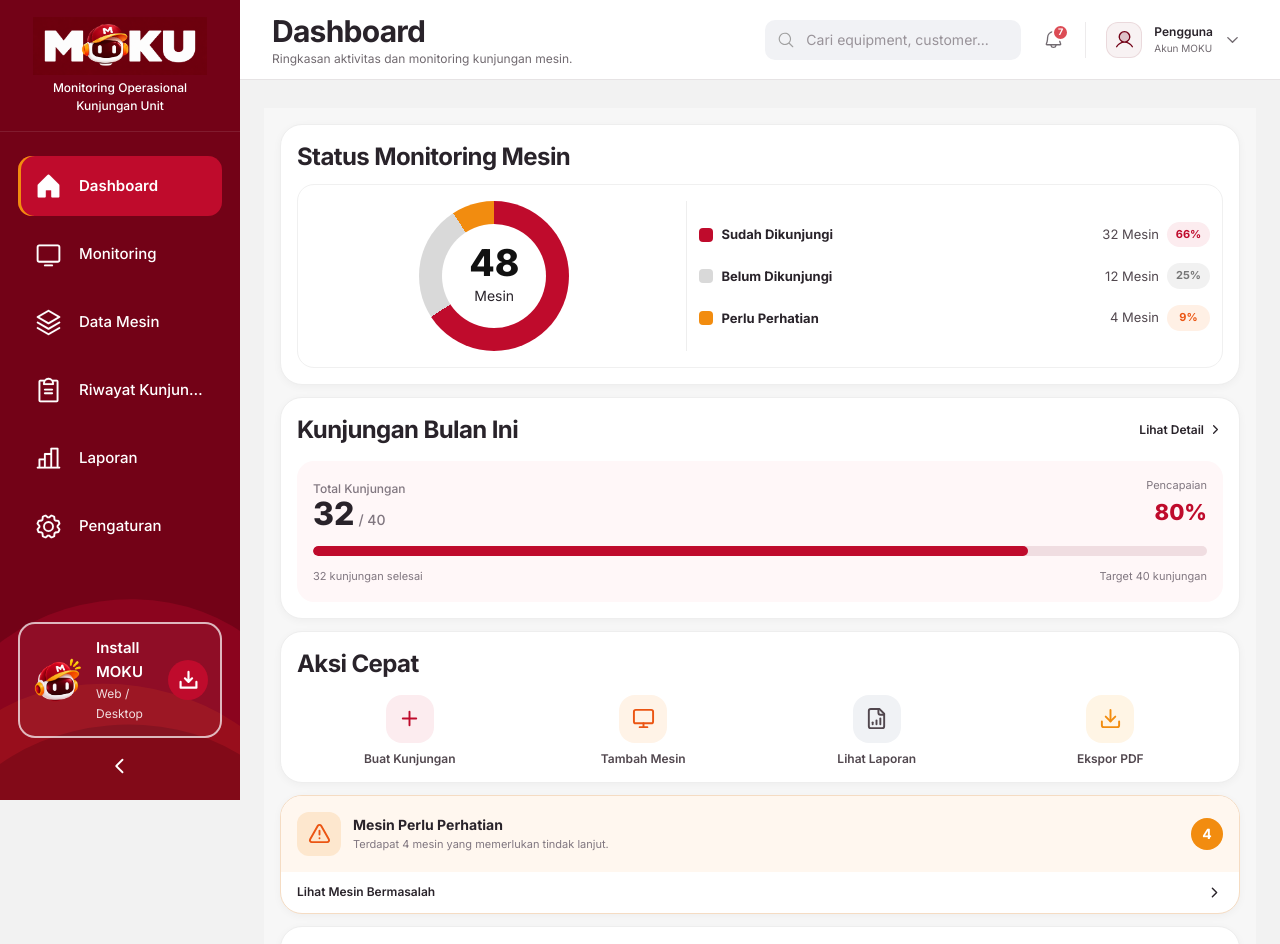
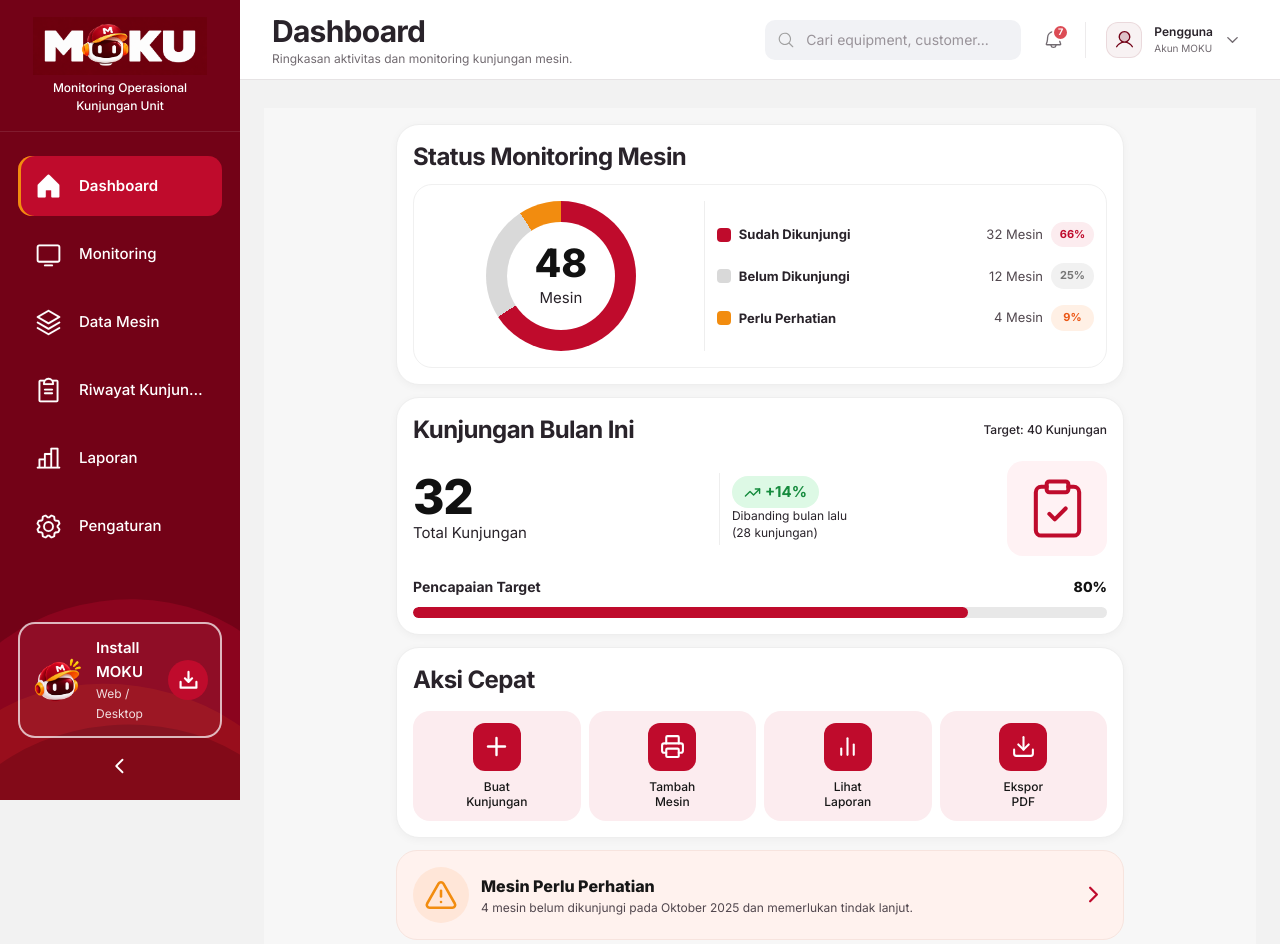
Before and after one commit to irwanfuzi/Moku-app, a Next.js app: page / in a window 1280 px wide. Shown: the top 944 px of the page. Built offline with nearby package versions, Linux system fonts and the light colour scheme.

Commit message:
Update page.tsx

```diff
--- a/src/app/page.tsx
+++ b/src/app/page.tsx
@@ -1,11 +1,12 @@
 "use client";
 
 import Link from "next/link";
-import { useState } from "react";
+import { useState, type ReactNode } from "react";
 import {
   AlertTriangle,
   Bell,
   CalendarDays,
+  ChartNoAxesColumn,
   Check,
   CheckCircle2,
   ChevronDown,
@@ -13,16 +14,20 @@ import {
   Clock3,
   Download,
   FileBarChart,
+  Layers3,
   Monitor,
   Plus,
   Printer,
+  UserRound,
   X,
+  TrendingUp,
+  ClipboardCheck,
 } from "lucide-react";
 
 import { useAppLayout } from "@/components/layout/app-shell";
 
 /* =========================================================
-   DASHBOARD PREVIEW DATA
+   DUMMY DATA
 ========================================================= */
 
 const monitoringData = [
@@ -85,10 +90,10 @@ const months = [
 function SectionTitle({
   children,
 }: {
-  children: React.ReactNode;
+  children: ReactNode;
 }) {
   return (
-    <h2 className="text-[17px] font-bold tracking-tight text-[#29232A]">
+    <h2 className="text-[19px] font-bold tracking-tight text-[#171717]">
       {children}
     </h2>
   );
@@ -116,24 +121,23 @@ export default function DashboardPage() {
     <main className="min-h-dvh w-full overflow-x-hidden bg-[#F7F7F7] pb-5">
 
       {/* ===================================================
-          MOBILE HEADER
-          MOBILE WEB & PWA ONLY
+          MOBILE / PWA HEADER
       =================================================== */}
 
       {showMobileHeader && (
-        <header className="relative overflow-visible bg-[#730217] px-5 pb-7 pt-[max(18px,env(safe-area-inset-top))] text-white">
+        <header className="relative isolate overflow-visible bg-[#730217] px-5 pb-8 pt-[max(22px,env(safe-area-inset-top))] text-white">
 
-          {/* BACKGROUND DECORATION */}
+          {/* HEADER DECORATION */}
 
-          <div className="pointer-events-none absolute -right-16 top-28 h-48 w-48 rounded-full bg-[#BF0B2C]/40" />
+          <div className="pointer-events-none absolute -right-16 top-24 h-56 w-56 rounded-full bg-[#BF0B2C]/45" />
 
-          <div className="pointer-events-none absolute -left-20 top-52 h-48 w-72 rounded-full bg-[#BF0B2C]/30" />
+          <div className="pointer-events-none absolute -left-24 top-48 h-52 w-64 rounded-full bg-[#BF0B2C]/30" />
 
-          <div className="pointer-events-none absolute -right-10 bottom-0 h-32 w-64 rounded-full bg-[#BF0B2C]/30" />
+          <div className="pointer-events-none absolute -right-12 bottom-0 h-36 w-56 rounded-full bg-[#BF0B2C]/35" />
 
           <div className="relative z-10">
 
-            {/* BRAND HEADER */}
+            {/* BRAND */}
 
             <div className="flex items-center justify-between">
 
@@ -142,23 +146,27 @@ export default function DashboardPage() {
                 aria-label="MOKU Dashboard"
                 className="flex items-center"
               >
-                <div className="flex items-center gap-1">
+                <div className="flex items-center gap-0.5">
 
-                  <span className="text-[35px] font-extrabold tracking-[-2px] text-white">
+                  <span className="text-[38px] font-extrabold tracking-[-3px]">
                     M
                   </span>
 
-                  <span className="relative flex h-9 w-9 items-center justify-center rounded-full border-[3px] border-[#F28C0F] bg-[#BF0B2C]">
-                    <span className="text-[17px] font-extrabold text-white">
+                  {/* TEMPORARY MASCOT PLACEHOLDER */}
+
+                  <span className="relative flex h-10 w-10 items-center justify-center rounded-full border-[3px] border-[#F28C0F] bg-[#BF0B2C]">
+
+                    <span className="absolute top-0.5 text-[10px] font-bold text-white">
                       M
                     </span>
 
-                    <span className="absolute bottom-1 h-3 w-5 rounded-full bg-[#360107]" />
+                    <span className="absolute bottom-1 h-4 w-6 rounded-full bg-[#360107]" />
 
-                    <span className="absolute bottom-[9px] h-1 w-2 rounded-full bg-white" />
+                    <span className="absolute bottom-[9px] h-1.5 w-3 rounded-full bg-white" />
+
                   </span>
 
-                  <span className="text-[35px] font-extrabold tracking-[-2px] text-white">
+                  <span className="text-[38px] font-extrabold tracking-[-3px]">
                     KU
                   </span>
 
@@ -178,7 +186,7 @@ export default function DashboardPage() {
                   aria-expanded={showNotifications}
                   className="relative flex h-11 w-11 items-center justify-center rounded-full text-white"
                 >
-                  <Bell size={25} strokeWidth={1.8} />
+                  <Bell size={26} strokeWidth={1.8} />
 
                   <span className="absolute right-1 top-1 h-3 w-3 rounded-full border-2 border-[#730217] bg-[#F28C0F]" />
                 </button>
@@ -207,7 +215,7 @@ export default function DashboardPage() {
                     <div className="flex gap-3 border-t border-[#F0E9ED] py-3">
 
                       <AlertTriangle
-                        size={19}
+                        size={20}
                         className="shrink-0 text-[#F28C0F]"
                       />
 
@@ -244,11 +252,11 @@ export default function DashboardPage() {
 
             <div className="mt-7">
 
-              <p className="text-[25px] font-bold leading-tight tracking-tight">
-                Halo, Pengguna
+              <p className="text-[26px] font-bold leading-tight tracking-tight">
+                Halo, Budi Santoso
               </p>
 
-              <p className="mt-2 text-[14px] leading-relaxed text-white/85">
+              <p className="mt-1 text-[14px] leading-relaxed text-white/90">
                 Berikut ringkasan operasional kunjungan unit.
               </p>
 
@@ -264,24 +272,21 @@ export default function DashboardPage() {
                   setShowMonthPicker(!showMonthPicker)
                 }
                 aria-expanded={showMonthPicker}
-                className="flex h-12 min-w-[220px] items-center gap-3 rounded-full bg-white px-4 text-[#171717]"
+                className="flex h-[50px] min-w-[235px] items-center gap-3 rounded-full bg-white px-4 text-[#171717]"
               >
 
-                <CalendarDays
-                  size={21}
-                  strokeWidth={2.2}
-                />
+                <CalendarDays size={23} />
 
                 <span className="flex-1 text-left text-[15px] font-bold">
                   {selectedMonth}
                 </span>
 
-                <ChevronDown size={19} />
+                <ChevronDown size={20} />
 
               </button>
 
               {showMonthPicker && (
-                <div className="absolute left-0 top-[54px] z-50 w-[240px] overflow-hidden rounded-xl border border-[#EEE7EB] bg-white py-2 text-[#29232A] shadow-lg">
+                <div className="absolute left-0 top-[56px] z-50 w-[245px] overflow-hidden rounded-xl border border-[#EEE7EB] bg-white py-2 text-[#29232A] shadow-lg">
 
                   <p className="px-4 py-2 text-xs font-semibold text-[#817780]">
                     Pilih Periode
@@ -301,13 +306,11 @@ export default function DashboardPage() {
                           : "text-[#51474E]"
                       }`}
                     >
-
                       {month}
 
                       {selectedMonth === month && (
                         <Check size={17} />
                       )}
-
                     </button>
                   ))}
 
@@ -316,16 +319,10 @@ export default function DashboardPage() {
 
             </div>
 
-            {/* HEADER ILLUSTRATION */}
+            {/* COPIER ILLUSTRATION PLACEHOLDER */}
 
-            <div className="pointer-events-none absolute bottom-[-2px] right-0 hidden opacity-90 sm:block">
-
-              <Printer
-                size={112}
-                strokeWidth={1.2}
-                className="text-white/75"
-              />
-
+            <div className="pointer-events-none absolute bottom-[-5px] right-0 hidden text-white/75 sm:block">
+              <Printer size={115} strokeWidth={1.2} />
             </div>
 
           </div>
@@ -333,12 +330,24 @@ export default function DashboardPage() {
       )}
 
       {/* ===================================================
+          PINK HEADER TRANSITION
+      =================================================== */}
+
+      {showMobileHeader && (
+        <div className="pointer-events-none relative -mt-1 h-7 overflow-hidden">
+
+          <div className="absolute -left-10 -top-10 h-24 w-[120%] rounded-[50%] bg-[#E9A0AC]" />
+
+        </div>
+      )}
+
+      {/* ===================================================
           DASHBOARD CONTENT
       =================================================== */}
 
       <div
-        className={`relative z-10 space-y-3 px-4 ${
-          showMobileHeader ? "-mt-1" : "pt-4"
+        className={`relative z-10 mx-auto w-full max-w-[760px] space-y-3 px-4 ${
+          showMobileHeader ? "-mt-5" : "pt-4"
         }`}
       >
 
@@ -346,13 +355,13 @@ export default function DashboardPage() {
             STATUS MONITORING MESIN
         ================================================= */}
 
-        <section className="rounded-[22px] border border-[#EEEEEE] bg-white p-4 shadow-[0_2px_8px_rgba(0,0,0,0.04)]">
+        <section className="rounded-[23px] border border-[#EEEEEE] bg-white p-4 shadow-[0_2px_8px_rgba(0,0,0,0.04)]">
 
           <SectionTitle>
             Status Monitoring Mesin
           </SectionTitle>
 
-          <div className="mt-3 grid grid-cols-[0.85fr_1.15fr] items-center gap-3 rounded-[17px] border border-[#F0F0F0] px-3 py-4">
+          <div className="mt-3 grid grid-cols-[0.85fr_1.15fr] items-center gap-3 rounded-[19px] border border-[#F0F0F0] px-3 py-4">
 
             {/* DONUT */}
 
@@ -366,13 +375,13 @@ export default function DashboardPage() {
                 }}
               >
 
-                <div className="flex h-[104px] w-[104px] flex-col items-center justify-center rounded-full bg-white">
+                <div className="flex h-[108px] w-[108px] flex-col items-center justify-center rounded-full bg-white">
 
-                  <span className="text-[37px] font-extrabold leading-none text-[#111111]">
+                  <span className="text-[39px] font-extrabold leading-none text-[#111111]">
                     48
                   </span>
 
-                  <span className="mt-1 text-[14px] text-[#29232A]">
+                  <span className="mt-1 text-[15px] text-[#29232A]">
                     Mesin
                   </span>
 
@@ -436,63 +445,90 @@ export default function DashboardPage() {
             KUNJUNGAN BULAN INI
         ================================================= */}
 
-        <section className="rounded-[22px] border border-[#EEEEEE] bg-white p-4 shadow-[0_2px_8px_rgba(0,0,0,0.04)]">
+        <section className="rounded-[23px] border border-[#EEEEEE] bg-white p-4 shadow-[0_2px_8px_rgba(0,0,0,0.04)]">
 
-          <div className="flex items-center justify-between gap-3">
+          <div className="flex items-center justify-between gap-2">
 
             <SectionTitle>
               Kunjungan Bulan Ini
             </SectionTitle>
 
-            <Link
-              href="/visit-history"
-              className="flex items-center gap-1 text-xs font-semibold text-[#BF0B2C]"
-            >
-              Lihat Detail
-              <ChevronRight size={15} />
-            </Link>
+            <span className="whitespace-nowrap text-[12px] font-medium text-[#29232A]">
+              Target: 40 Kunjungan
+            </span>
 
           </div>
 
-          <div className="mt-4 rounded-[17px] bg-[#FFF7F8] p-4">
+          <div className="mt-4 grid grid-cols-[0.9fr_1.1fr] items-center gap-3">
 
-            <div className="flex items-end justify-between gap-3">
+            {/* TOTAL */}
 
-              <div>
-                <p className="text-[12px] font-medium text-[#817780]">
+            <div className="border-r border-[#EEEEEE] pr-3">
+
+              <p className="text-[48px] font-extrabold leading-none tracking-tight text-[#111111]">
+                32
+              </p>
+
+              <p className="mt-1 text-[15px] text-[#29232A]">
                 Total Kunjungan
               </p>
 
-                <p className="mt-1 text-[32px] font-extrabold leading-none text-[#29232A]">
-                  32
-                  <span className="ml-1 text-sm font-medium text-[#817780]">
-                    / 40
-                  </span>
-                </p>
             </div>
 
-              <div className="text-right">
-                <p className="text-[11px] text-[#817780]">
-                  Pencapaian
+            {/* GROWTH */}
+
+            <div className="relative flex min-w-0 items-center justify-between gap-1">
+
+              <div className="min-w-0">
+
+                <span className="inline-flex items-center gap-1 rounded-full bg-[#DDF9E5] px-3 py-1 text-[15px] font-bold text-[#168B3E]">
+                  <TrendingUp size={17} />
+                  +14%
+                </span>
+
+                <p className="mt-2 text-[12px] leading-snug text-[#29232A]">
+                  Dibanding bulan lalu
+                  <br />
+                  (28 kunjungan)
                 </p>
 
-                <p className="mt-1 text-[22px] font-extrabold text-[#BF0B2C]">
-                  80%
-                </p>
+              </div>
+
+              <div className="hidden h-[95px] w-[100px] items-center justify-center rounded-2xl bg-[#FFF2F4] sm:flex">
+                <ClipboardCheck
+                  size={65}
+                  strokeWidth={1.5}
+                  className="text-[#BF0B2C]"
+                />
               </div>
 
             </div>
 
-            <div className="mt-4 h-2.5 overflow-hidden rounded-full bg-[#F0DDE1]">
+          </div>
+
+          {/* PROGRESS */}
+
+          <div className="mt-5">
+
+            <div className="mb-2 flex items-center justify-between">
+
+              <p className="text-[14px] font-bold text-[#29232A]">
+                Pencapaian Target
+              </p>
+
+              <p className="text-[14px] font-extrabold text-[#111111]">
+                80%
+              </p>
+
+            </div>
+
+            <div className="h-[11px] overflow-hidden rounded-full bg-[#E8E8E8]">
+
               <div
                 className="h-full rounded-full bg-[#BF0B2C]"
                 style={{ width: "80%" }}
               />
-            </div>
 
-            <div className="mt-3 flex items-center justify-between text-[11px] text-[#817780]">
-              <span>32 kunjungan selesai</span>
-              <span>Target 40 kunjungan</span>
             </div>
 
           </div>
@@ -503,67 +539,71 @@ export default function DashboardPage() {
             AKSI CEPAT
         ================================================= */}
 
-        <section className="rounded-[22px] border border-[#EEEEEE] bg-white p-4 shadow-[0_2px_8px_rgba(0,0,0,0.04)]">
-
-          <div className="flex items-center justify-between">
+        <section className="rounded-[23px] border border-[#EEEEEE] bg-white p-4 shadow-[0_2px_8px_rgba(0,0,0,0.04)]">
 
           <SectionTitle>
             Aksi Cepat
           </SectionTitle>
 
-          </div>
-
           <div className="mt-4 grid grid-cols-4 gap-2">
 
             <Link
               href="/visits"
-              className="flex min-w-0 flex-col items-center gap-2 text-center"
+              className="flex min-w-0 flex-col items-center justify-center gap-2 rounded-[17px] bg-[#FCECEF] px-1 py-3 text-center"
             >
-              <span className="flex h-12 w-12 items-center justify-center rounded-2xl bg-[#FCECEF] text-[#BF0B2C]">
-                <Plus size={23} />
+              <span className="flex h-12 w-12 items-center justify-center rounded-xl bg-[#BF0B2C] text-white">
+                <Plus size={29} />
               </span>
 
-              <span className="text-[10px] font-semibold leading-tight text-[#51474E] sm:text-xs">
-                Buat Kunjungan
+              <span className="text-[12px] font-medium leading-tight text-[#171717]">
+                Buat
+                <br />
+                Kunjungan
               </span>
             </Link>
 
             <Link
               href="/equipment"
-              className="flex min-w-0 flex-col items-center gap-2 text-center"
+              className="flex min-w-0 flex-col items-center justify-center gap-2 rounded-[17px] bg-[#FCECEF] px-1 py-3 text-center"
             >
-              <span className="flex h-12 w-12 items-center justify-center rounded-2xl bg-[#FFF3E7] text-[#EB5513]">
-                <Monitor size={23} />
+              <span className="flex h-12 w-12 items-center justify-center rounded-xl bg-[#BF0B2C] text-white">
+                <Printer size={25} />
               </span>
 
-              <span className="text-[10px] font-semibold leading-tight text-[#51474E] sm:text-xs">
-                Tambah Mesin
+              <span className="text-[12px] font-medium leading-tight text-[#171717]">
+                Tambah
+                <br />
+                Mesin
               </span>
             </Link>
 
             <Link
               href="/reports"
-              className="flex min-w-0 flex-col items-center gap-2 text-center"
+              className="flex min-w-0 flex-col items-center justify-center gap-2 rounded-[17px] bg-[#FCECEF] px-1 py-3 text-center"
             >
-              <span className="flex h-12 w-12 items-center justify-center rounded-2xl bg-[#F0F2F5] text-[#51474E]">
-                <FileBarChart size={23} />
+              <span className="flex h-12 w-12 items-center justify-center rounded-xl bg-[#BF0B2C] text-white">
+                <ChartNoAxesColumn size={25} />
               </span>
 
-              <span className="text-[10px] font-semibold leading-tight text-[#51474E] sm:text-xs">
-                Lihat Laporan
+              <span className="text-[12px] font-medium leading-tight text-[#171717]">
+                Lihat
+                <br />
+                Laporan
               </span>
             </Link>
 
             <Link
               href="/reports/export"
-              className="flex min-w-0 flex-col items-center gap-2 text-center"
+              className="flex min-w-0 flex-col items-center justify-center gap-2 rounded-[17px] bg-[#FCECEF] px-1 py-3 text-center"
             >
-              <span className="flex h-12 w-12 items-center justify-center rounded-2xl bg-[#FFF5E5] text-[#F28C0F]">
-                <Download size={23} />
+              <span className="flex h-12 w-12 items-center justify-center rounded-xl bg-[#BF0B2C] text-white">
+                <Download size={25} />
               </span>
 
-              <span className="text-[10px] font-semibold leading-tight text-[#51474E] sm:text-xs">
-                Ekspor PDF
+              <span className="text-[12px] font-medium leading-tight text-[#171717]">
+                Ekspor
+                <br />
+                PDF
               </span>
             </Link>
 
@@ -575,47 +615,39 @@ export default function DashboardPage() {
             MESIN PERLU PERHATIAN
         ================================================= */}
 
-        <section className="overflow-hidden rounded-[22px] border border-[#F5DCC3] bg-white shadow-[0_2px_8px_rgba(0,0,0,0.04)]">
+        <Link
+          href="/monitoring"
+          className="flex items-center gap-3 rounded-[21px] border border-[#F7E4DE] bg-[#FFF2EE] p-4"
+        >
 
-          <div className="flex items-center gap-3 bg-[#FFF7EF] p-4">
-
-            <div className="flex h-11 w-11 shrink-0 items-center justify-center rounded-xl bg-[#F28C0F]/15 text-[#EB5513]">
-              <AlertTriangle size={23} />
+          <div className="flex h-14 w-14 shrink-0 items-center justify-center rounded-full bg-[#FFE6D8] text-[#F28C0F]">
+            <AlertTriangle size={34} strokeWidth={1.8} />
           </div>
 
           <div className="min-w-0 flex-1">
 
-              <p className="text-[14px] font-bold text-[#29232A]">
+            <p className="text-[16px] font-extrabold text-[#171717]">
               Mesin Perlu Perhatian
             </p>
 
-              <p className="mt-1 text-[11px] text-[#817780]">
-                Terdapat 4 mesin yang memerlukan tindak lanjut.
+            <p className="mt-1 text-[12px] leading-snug text-[#51474E]">
+              4 mesin belum dikunjungi pada Oktober 2025 dan memerlukan tindak lanjut.
             </p>
 
           </div>
 
-            <span className="flex h-8 min-w-8 items-center justify-center rounded-full bg-[#F28C0F] px-2 text-sm font-bold text-white">
-              4
-            </span>
+          <ChevronRight
+            size={27}
+            className="shrink-0 text-[#BF0B2C]"
+          />
 
-          </div>
-
-          <Link
-            href="/monitoring"
-            className="flex items-center justify-between px-4 py-3 text-xs font-semibold text-[#BF0B2C]"
-          >
-            Lihat Mesin Bermasalah
-            <ChevronRight size={17} />
         </Link>
-
-        </section>
 
         {/* =================================================
             AKTIVITAS TERBARU
         ================================================= */}
 
-        <section className="rounded-[22px] border border-[#EEEEEE] bg-white p-4 shadow-[0_2px_8px_rgba(0,0,0,0.04)]">
+        <section className="rounded-[23px] border border-[#EEEEEE] bg-white p-4 shadow-[0_2px_8px_rgba(0,0,0,0.04)]">
 
           <div className="flex items-center justify-between gap-2">
 
@@ -625,49 +657,51 @@ export default function DashboardPage() {
 
             <Link
               href="/visit-history"
-              className="flex items-center gap-1 text-xs font-semibold text-[#BF0B2C]"
+              className="flex items-center gap-1 whitespace-nowrap text-[13px] font-bold text-[#BF0B2C]"
             >
               Lihat Semua
-              <ChevronRight size={15} />
+              <ChevronRight size={17} />
             </Link>
 
           </div>
 
-          <div className="mt-3 divide-y divide-[#F0F0F0]">
+          <div className="mt-3 divide-y divide-[#EEEEEE]">
 
             {recentActivities.map((activity, index) => (
               <div
                 key={`${activity.machine}-${index}`}
-                className="flex items-start gap-3 py-3"
+                className="flex items-center gap-3 py-3"
               >
 
                 <div
-                  className={`flex h-10 w-10 shrink-0 items-center justify-center rounded-xl ${
+                  className={`flex h-12 w-12 shrink-0 items-center justify-center rounded-full ${
                     activity.status === "success"
-                      ? "bg-[#EAF7EF] text-[#249653]"
-                      : "bg-[#FFF3E7] text-[#EB5513]"
+                      ? "bg-[#DDF8E7] text-[#249653]"
+                      : "bg-[#FCE7E8] text-[#D83B45]"
                   }`}
                 >
+
                   {activity.status === "success" ? (
-                    <CheckCircle2 size={20} />
+                    <CheckCircle2 size={27} strokeWidth={2} />
                   ) : (
-                    <Clock3 size={20} />
+                    <Clock3 size={27} strokeWidth={2} />
                   )}
+
                 </div>
 
                 <div className="min-w-0 flex-1">
 
-                  <p className="text-[13px] font-bold text-[#29232A]">
+                  <p className="text-[14px] font-bold text-[#171717]">
                     {activity.title}
                   </p>
 
-                  <p className="mt-1 text-[11px] text-[#817780]">
+                  <p className="mt-1 truncate text-[12px] text-[#817780]">
                     {activity.machine} · {activity.customer}
                   </p>
 
                 </div>
 
-                <span className="whitespace-nowrap pt-1 text-[10px] text-[#817780]">
+                <span className="whitespace-nowrap text-[11px] text-[#817780]">
                   {activity.time}
                 </span>
 
@@ -678,11 +712,9 @@ export default function DashboardPage() {
 
         </section>
 
-        {/* =================================================
-            FOOTER DASHBOARD
-        ================================================= */}
+        {/* FOOTER */}
 
-        <div className="px-1 pb-3 pt-1 text-center">
+        <div className="pb-3 pt-1 text-center">
 
           <p className="text-[10px] text-[#A39AA0]">
             MOKU — Monitoring Operasional Kunjungan Unit
```
Lines whose indentation alone changed are shown as unchanged.
